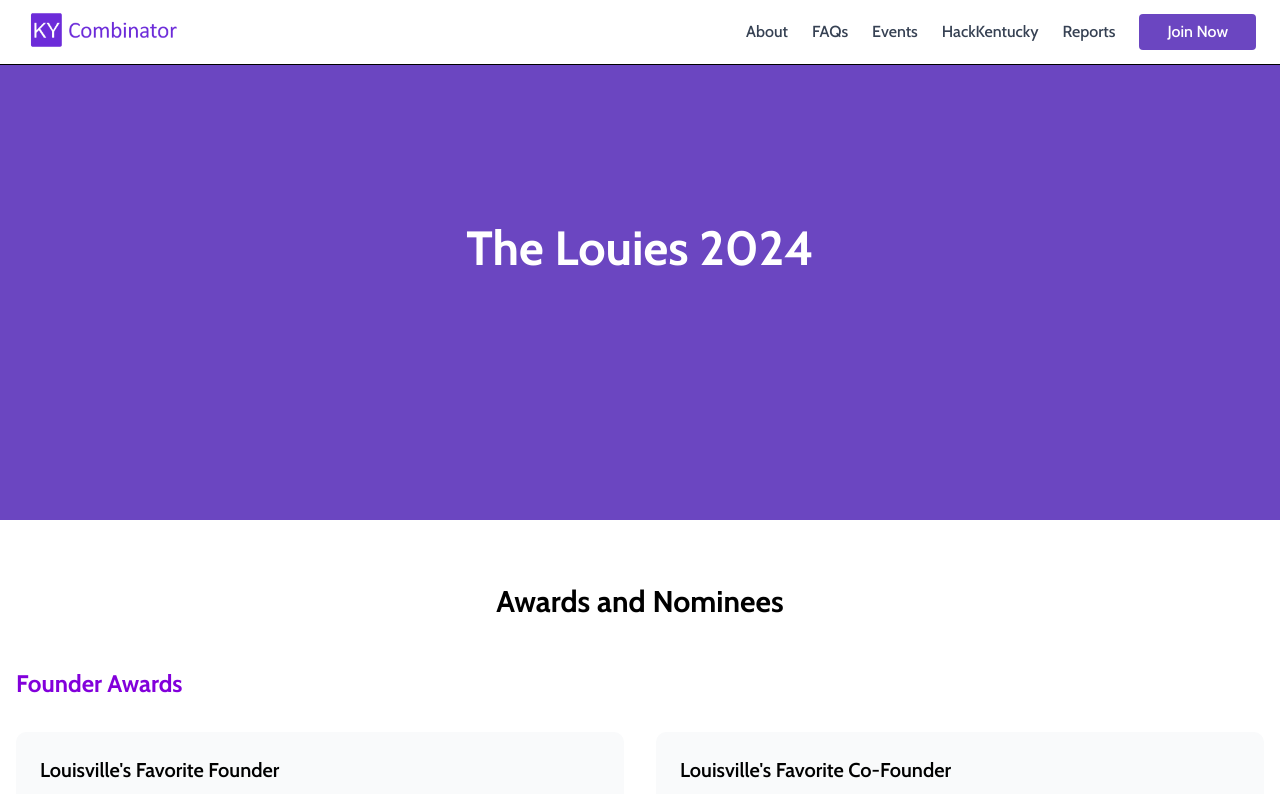
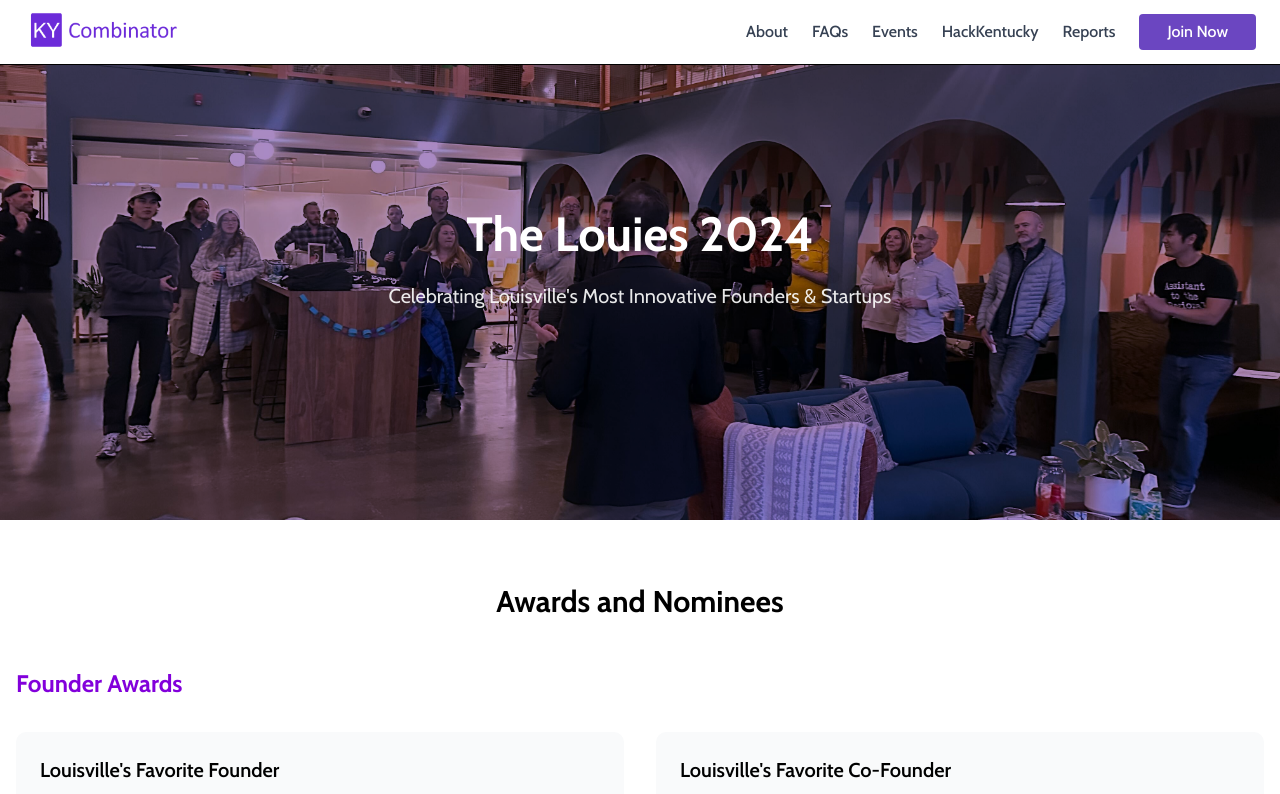
Before and after one commit to KYCombinator/website, a Next.js app: page /louies/2024 in a window 1280 px wide. Shown: the top 794 px of the page. Built offline with nearby package versions, Linux system fonts and the light colour scheme.

Commit message:
the louies

```diff
--- a/src/app/(events)/louies/2024/page.tsx
+++ b/src/app/(events)/louies/2024/page.tsx
@@ -1,14 +1,65 @@
+'use client'
+
+import Image from 'next/image';
+import { useState, useEffect } from 'react';
+
+const Carousel = () => {
+  const [currentSlide, setCurrentSlide] = useState(0);
+
+  const slides = [
+    { src: '/louies/louies1.jpg', alt: 'The Louies 2023 Event' },
+    { src: '/louies/louies2.jpg', alt: 'The Louies 2023 Celebration' },
+    { src: '/louies/louies3.jpg', alt: 'The Louies 2023 Awards' },
+  ];
+
+  useEffect(() => {
+    const timer = setInterval(() => {
+      setCurrentSlide((prev) => (prev + 1) % slides.length);
+    }, 4000);
+
+    return () => clearInterval(timer);
+  }, []);
+
+  return (
+    <div className="relative h-full w-full overflow-hidden">
+      {slides.map((slide, index) => (
+        <div
+          key={slide.src}
+          className={`absolute inset-0 w-full h-full transition-opacity duration-1000 ${index === currentSlide ? 'opacity-100' : 'opacity-0'}`}
+        >
+          <div className="absolute inset-0 bg-purple-900/50 mix-blend-multiply z-10" />
+          <Image
+            src={slide.src}
+            alt={slide.alt}
+            fill
+            className="object-cover"
+            priority
+          />
+        </div>
+      ))}
+    </div>
+  );
+};
+
+
+
 export default function Louies2024Page() {
   return (
     <div className="min-h-screen bg-white">
       <section className="relative h-[65vh] bg-[#6B46C1]">
-        {/* Hero section for 2024 */}
+        <div className="absolute inset-0">
+          <Carousel />
+        </div>
+
+        {/* Content overlay */}
         <div className="container mx-auto px-4 h-full flex items-center justify-center relative z-10">
           <div className="max-w-3xl mx-auto text-center">
             <h1 className="text-4xl md:text-5xl font-bold text-white mb-6">
               The Louies 2024
             </h1>
-            {/* Add 2024 specific content */}
+            <p className="text-xl text-white/90">
+              Celebrating Louisville&apos;s Most Innovative Founders & Startups
+            </p>
           </div>
         </div>
       </section>
```
